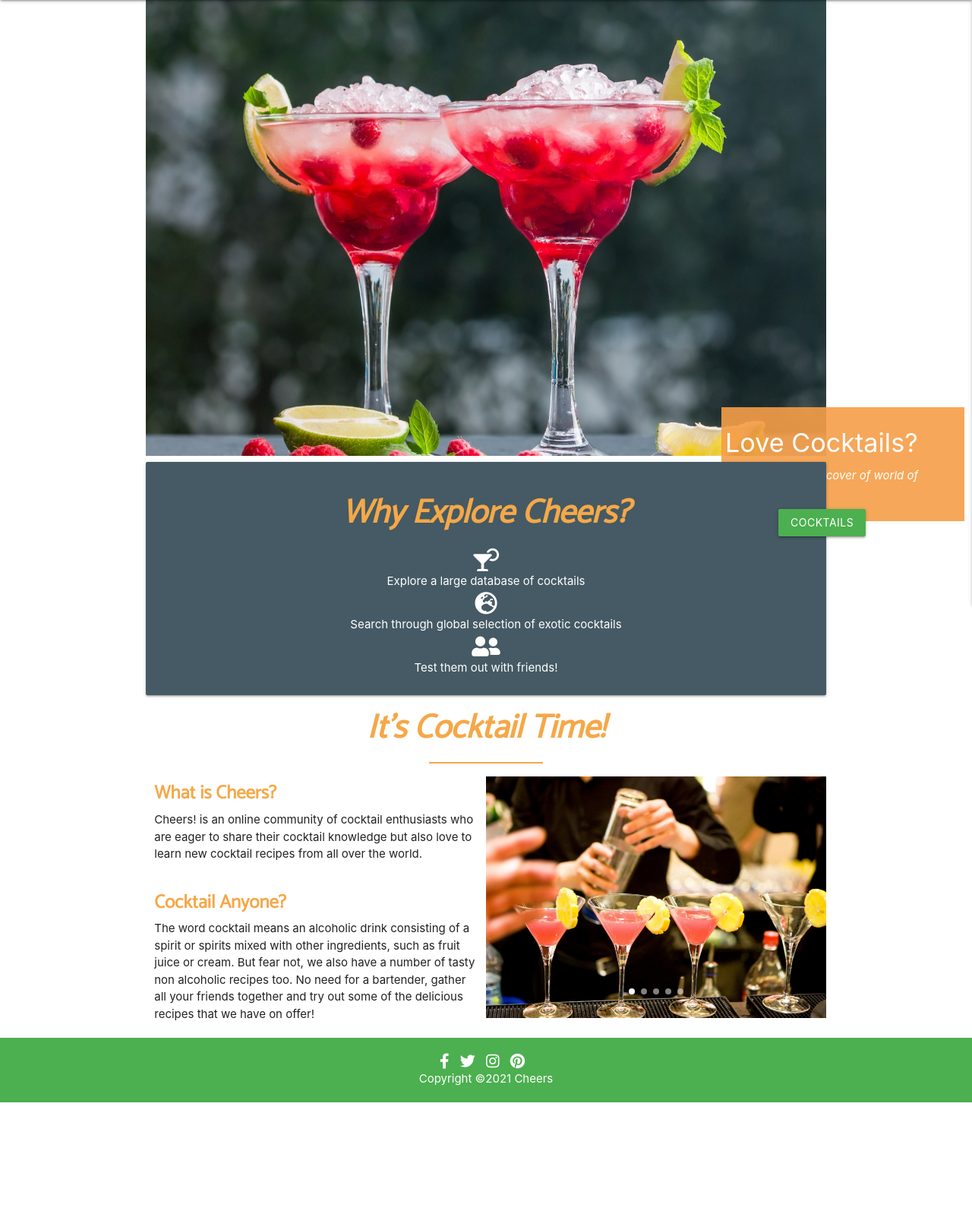
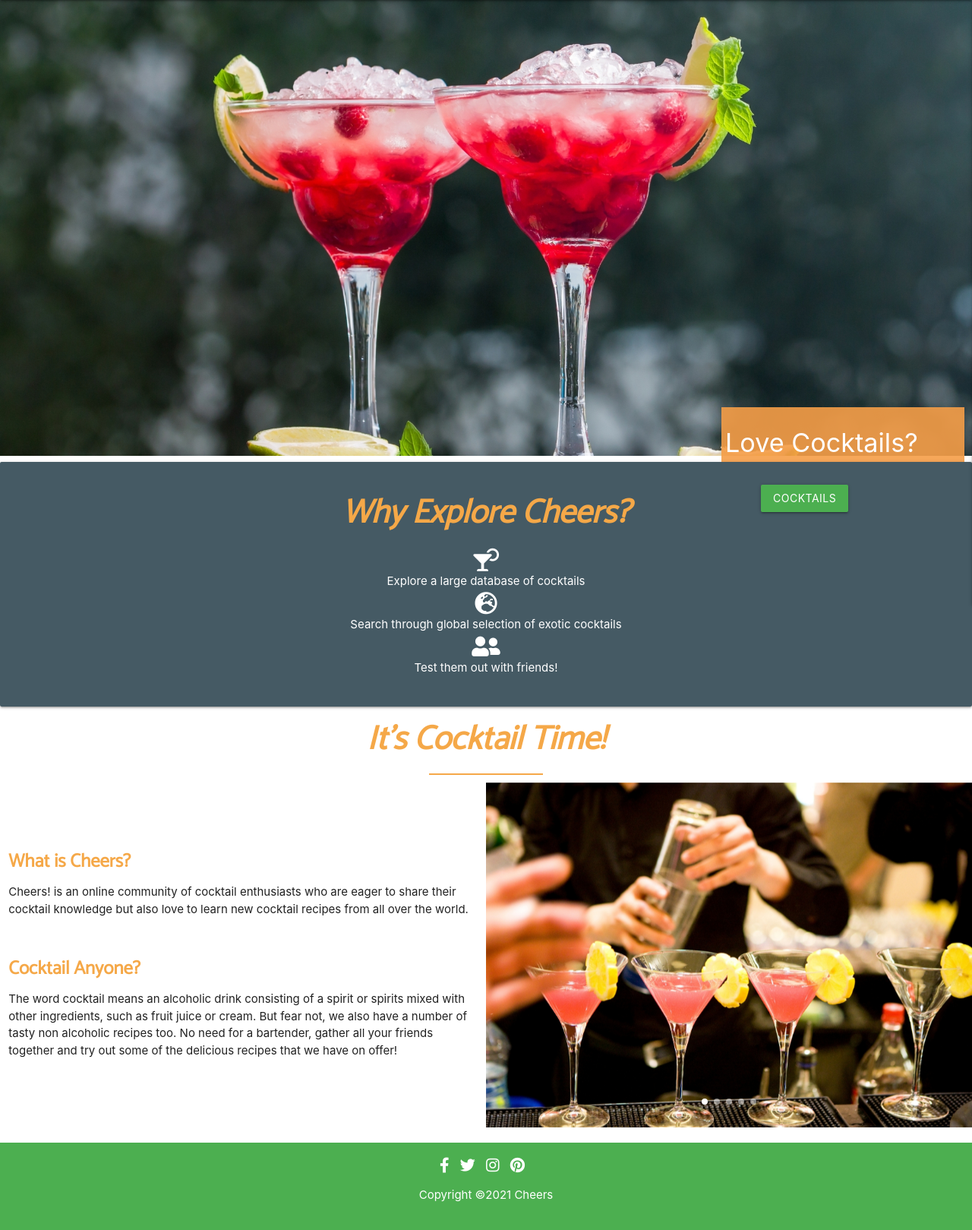
Before and after one commit to asplesa/cheers-ms3, a Flask app: page / in a window 1280 px wide. Shown: the part 64-1683 px from the top of the page at 76% size. Before the commit the page ends 1515 px from the top, so only its background shows below. Run offline with Flask 2, Linux system fonts and the light colour scheme; some libraries are stand-ins or nearby versions.

Commit message:
Fix styling on Love Cocktails section on homepage

```diff
--- a/static/css/style.css
+++ b/static/css/style.css
@@ -1,12 +1,6 @@
 @import url('https://fonts.googleapis.com/css2?family=Catamaran&family=Work+Sans&display=swap');
 
 /* ------- General  ------- */
-*{
-    margin: auto 0;
-    padding:0;
-    border:0;
-}
-
 body {
     display: flex;
     min-height: 100vh;
@@ -185,9 +179,9 @@ padding-top: 20px;
 }
 
 .btn-wrapper {
-    position: relative;
+    position: absolute !important;
     left: 50px;
-    padding: 20px;
+    padding: 2px;
     bottom: 10px;
     width: fit-content;
 }
--- a/templates/base.html
+++ b/templates/base.html
@@ -76,7 +76,7 @@
           {% endwith %}
       </section>
 
-      <div class="container">
+      <div class="container-fluid">
           {% block content %}
           {% endblock %}
       </div>
```
